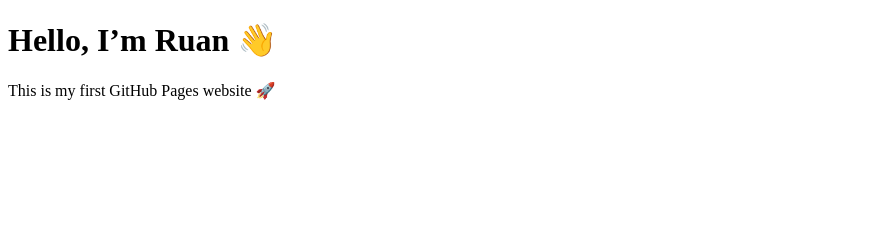
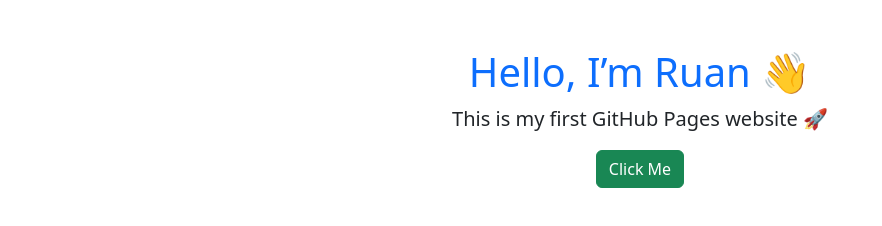
Before and after one commit to RuanVDWesthuizen/RuanVDWesthuizen.github.io, a plain HTML site: page index.html in a window 1280 px wide. Shown: the whole page, without its empty margins (0-882 px from the left). Drawn offline with nearby package versions, Linux system fonts and the light colour scheme.

Commit message:
Update index.html

```diff
--- a/index.html
+++ b/index.html
@@ -1,10 +1,30 @@
 <!DOCTYPE html>
-<html>
+<html lang="en">
 <head>
+  <meta charset="UTF-8">
+  <meta name="viewport" content="width=device-width, initial-scale=1.0">
   <title>Welcome to My Website</title>
+
+  <!-- Bootstrap CSS -->
+  <link href="https://cdn.jsdelivr.net/npm/bootstrap@5.3.2/dist/css/bootstrap.min.css" rel="stylesheet">
+
+  <!-- Your CSS -->
+  <link rel="stylesheet" href="style.css">
 </head>
-<body>
-  <h1>Hello, I’m Ruan 👋</h1>
-  <p>This is my first GitHub Pages website 🚀</p>
+<body class="container mt-5">
+
+  <h1 class="text-primary text-center">Hello, I’m Ruan 👋</h1>
+  <p class="lead text-center">This is my first GitHub Pages website 🚀</p>
+
+  <div class="text-center">
+    <button id="myButton" class="btn btn-success">Click Me</button>
+    <p id="message" class="mt-3"></p>
+  </div>
+
+  <!-- Bootstrap JS -->
+  <script src="https://cdn.jsdelivr.net/npm/bootstrap@5.3.2/dist/js/bootstrap.bundle.min.js"></script>
+
+  <!-- Your JS -->
+  <script src="script.js"></script>
 </body>
 </html>
```
